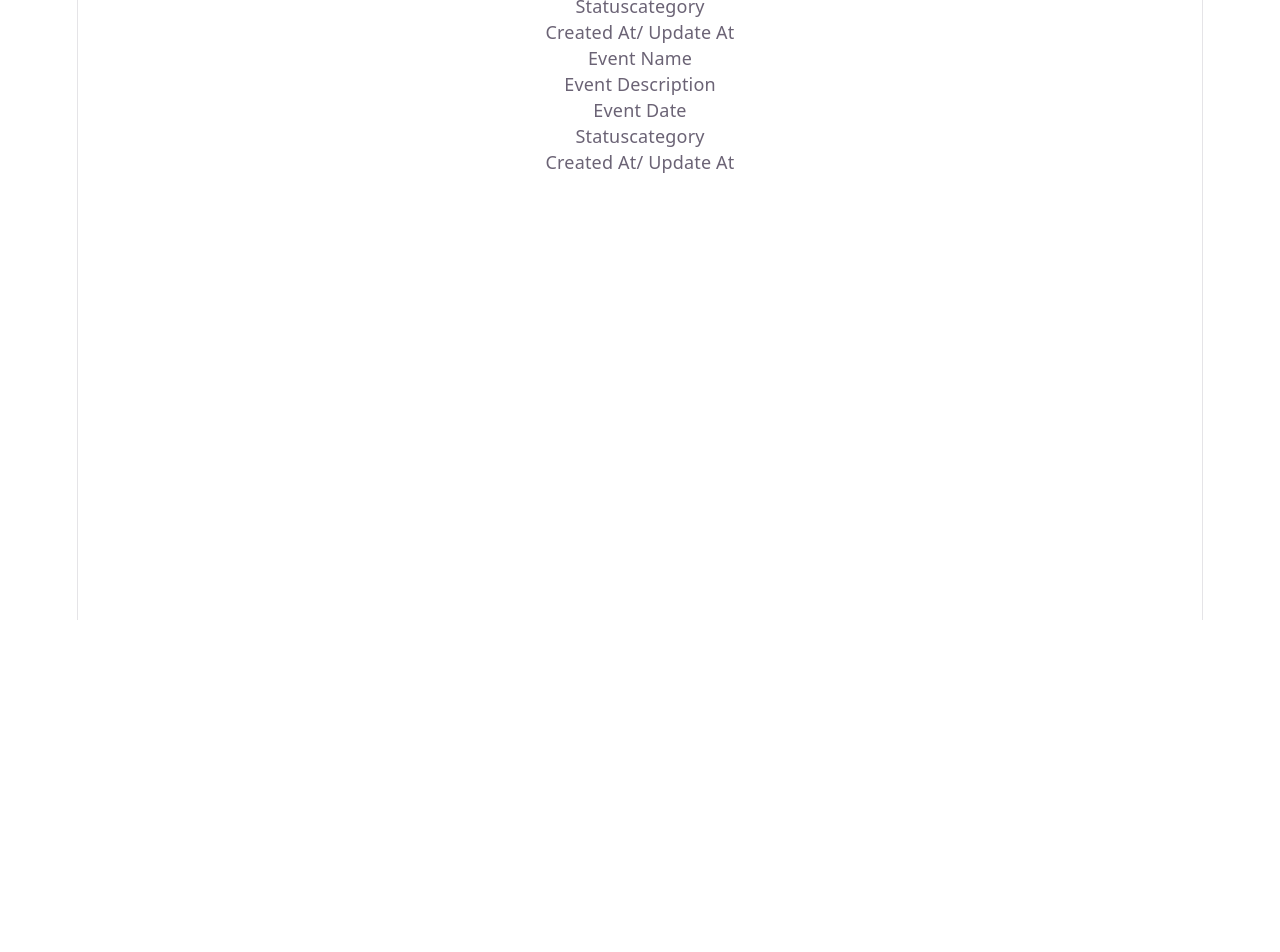
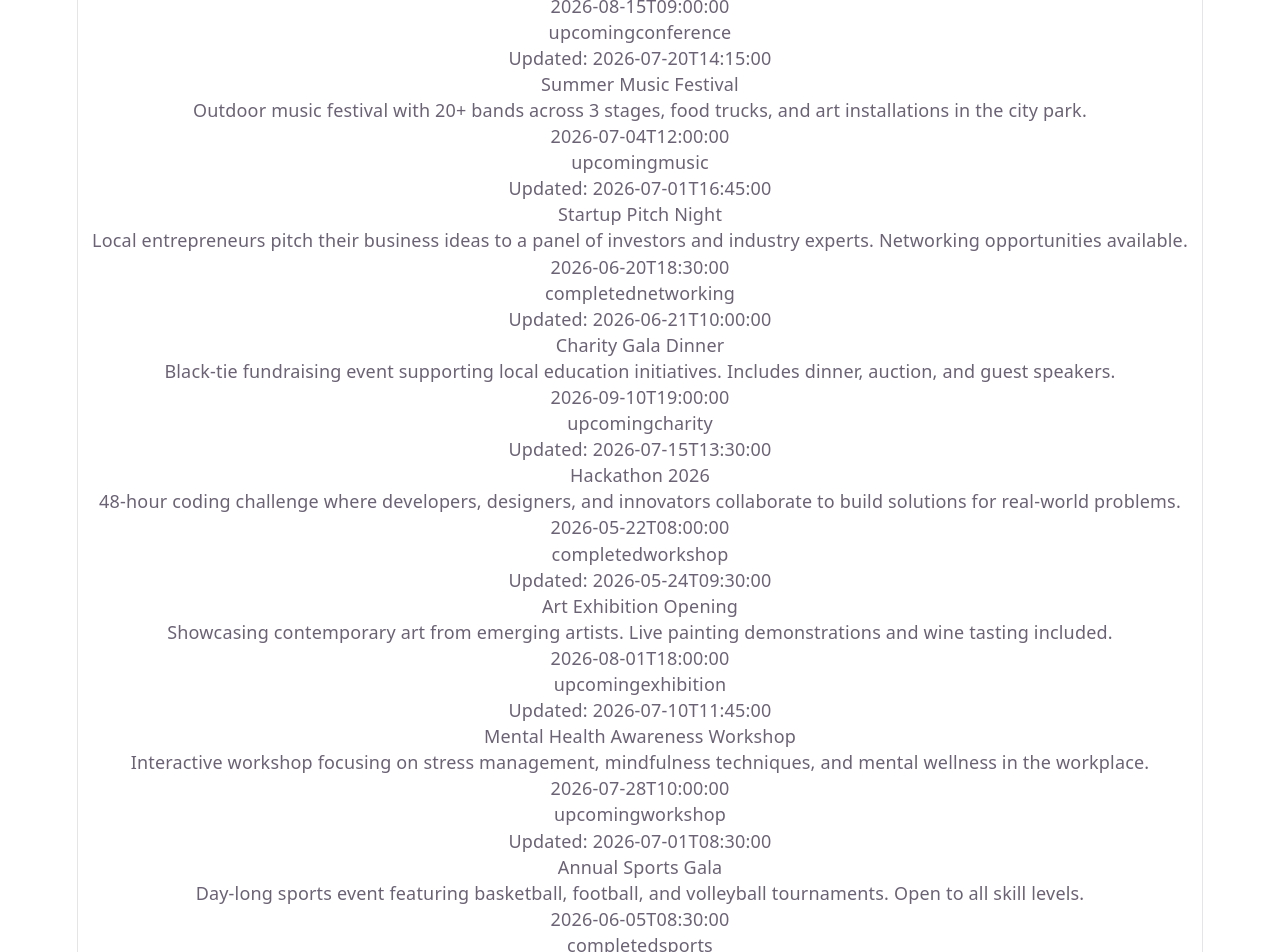
Before and after one commit to ultimatefaloe/event-app, a React (Vite) app: page /events in a window 1280 px wide. Shown: the part 180-1132 px from the top of the page. Before the commit the page ends 800 px from the top, so only its background shows below. Built offline with nearby package versions, Linux system fonts and the light colour scheme.

Commit message:
clas7: rending array of object using map

```diff
--- a/src/components/EventCard.jsx
+++ b/src/components/EventCard.jsx
@@ -1,38 +1,31 @@
 import React from "react";
 
-// interface Event{
-//   id: number,
-//   name: string,
-//   description: string,
-//   date: Date,
-//   category:  "conference" | "meetup" | "workshop" | "webinar",
-//   status: "upcoming" | "ongoing" | "completed"
-//   createdAt: Date,
-//   update: Date
-// }
+const EventCard = ({ event }) => {
+  const { name, description, date, status, category, createdAt, updatedAt } = event;
 
-const EventCard = () => {
   return (
     <div className="p-2 rounded-lg border border-gray-100">
       <div className="flex justify-between items-center mb-2">
         {/* Left */}
         <div className="text-left">
-          <h3 className="font-bold">Event Name</h3>
-          <p className="text-sm text-gray-500">Event Description</p>
-          <p className="text-xs text-gray-400">Event Date</p>
+          <h3 className="font-bold">{name}</h3>
+          <p className="text-sm text-gray-500">{description}</p>
+          <p className="text-xs text-gray-400">{date}</p>
         </div>
         {/* right */}
         <div className="flex flex-col gap-2">
           <span className="py px-3 rounded-full bg-green-400/30 border border-green-400">
-            Status
+            {status}
           </span>
           <span className="py px-3 rounded-full bg-green-400/30 border border-green-400">
-            category
+            {category}
           </span>
         </div>
       </div>
       <div className="text-right">
-        <p className="text-xs text-gray-400">Created At/ Update At</p>
+        <p className="text-xs text-gray-400">
+          {updatedAt ? `Updated: ${updatedAt}` : `Created: ${createdAt}`}
+        </p>
       </div>
     </div>
   );
--- a/src/pages/Event.jsx
+++ b/src/pages/Event.jsx
@@ -1,17 +1,124 @@
-import React from 'react'
-import EventCard from '../components/EventCard'
+import React from "react";
+import EventCard from "../components/EventCard";
 
 const Event = () => {
+  const events = [
+    {
+      name: "Tech Summit 2026",
+      description:
+        "Annual technology conference featuring keynote speakers from leading tech companies and workshops on AI, cloud computing, and cybersecurity.",
+      date: "2026-08-15T09:00:00",
+      status: "upcoming",
+      category: "conference",
+      createdAt: "2026-01-10T10:30:00",
+      updatedAt: "2026-07-20T14:15:00",
+    },
+    {
+      name: "Summer Music Festival",
+      description:
+        "Outdoor music festival with 20+ bands across 3 stages, food trucks, and art installations in the city park.",
+      date: "2026-07-04T12:00:00",
+      status: "upcoming",
+      category: "music",
+      createdAt: "2026-02-14T09:00:00",
+      updatedAt: "2026-07-01T16:45:00",
+    },
+    {
+      name: "Startup Pitch Night",
+      description:
+        "Local entrepreneurs pitch their business ideas to a panel of investors and industry experts. Networking opportunities available.",
+      date: "2026-06-20T18:30:00",
+      status: "completed",
+      category: "networking",
+      createdAt: "2026-03-05T11:20:00",
+      updatedAt: "2026-06-21T10:00:00",
+    },
+    {
+      name: "Charity Gala Dinner",
+      description:
+        "Black-tie fundraising event supporting local education initiatives. Includes dinner, auction, and guest speakers.",
+      date: "2026-09-10T19:00:00",
+      status: "upcoming",
+      category: "charity",
+      createdAt: "2026-04-01T08:00:00",
+      updatedAt: "2026-07-15T13:30:00",
+    },
+    {
+      name: "Hackathon 2026",
+      description:
+        "48-hour coding challenge where developers, designers, and innovators collaborate to build solutions for real-world problems.",
+      date: "2026-05-22T08:00:00",
+      status: "completed",
+      category: "workshop",
+      createdAt: "2026-02-20T15:00:00",
+      updatedAt: "2026-05-24T09:30:00",
+    },
+    {
+      name: "Art Exhibition Opening",
+      description:
+        "Showcasing contemporary art from emerging artists. Live painting demonstrations and wine tasting included.",
+      date: "2026-08-01T18:00:00",
+      status: "upcoming",
+      category: "exhibition",
+      createdAt: "2026-05-15T10:00:00",
+      updatedAt: "2026-07-10T11:45:00",
+    },
+    {
+      name: "Mental Health Awareness Workshop",
+      description:
+        "Interactive workshop focusing on stress management, mindfulness techniques, and mental wellness in the workplace.",
+      date: "2026-07-28T10:00:00",
+      status: "upcoming",
+      category: "workshop",
+      createdAt: "2026-06-01T12:00:00",
+      updatedAt: "2026-07-01T08:30:00",
+    },
+    {
+      name: "Annual Sports Gala",
+      description:
+        "Day-long sports event featuring basketball, football, and volleyball tournaments. Open to all skill levels.",
+      date: "2026-06-05T08:30:00",
+      status: "completed",
+      category: "sports",
+      createdAt: "2026-03-15T09:45:00",
+      updatedAt: "2026-06-06T17:20:00",
+    },
+    {
+      name: "Innovation Summit",
+      description:
+        "Two-day event bringing together thought leaders to discuss future trends in technology, sustainability, and business.",
+      date: "2026-10-12T09:30:00",
+      status: "upcoming",
+      category: "conference",
+      createdAt: "2026-04-20T14:00:00",
+      updatedAt: "2026-07-18T12:15:00",
+    },
+    {
+      name: "Community Clean-Up Drive",
+      description:
+        "Volunteer event to clean up local neighborhoods and parks. Supplies and refreshments provided for all participants.",
+      date: "2026-07-18T07:00:00",
+      status: "upcoming",
+      category: "community",
+      createdAt: "2026-06-10T16:30:00",
+      updatedAt: "2026-07-05T09:00:00",
+    },
+  ];
+
+  // const events = [];
   return (
     <div>
-
       <div className="grid grid-cols-2 gap-4">
-
-      <EventCard />
-      <EventCard />
+        {events.length > 0 ? (
+          events.map((event) => <EventCard key={event.name} event={event} />)
+        ) : (
+          <div className="flex jutify-center items-center h-40">
+            <p className="text-gray-400 text-lg font-bold">No Events Found</p>
+          </div>
+        )}
       </div>
     </div>
-  )
-}
+  );
+};
 
-export default Event
+export default Event;
```
